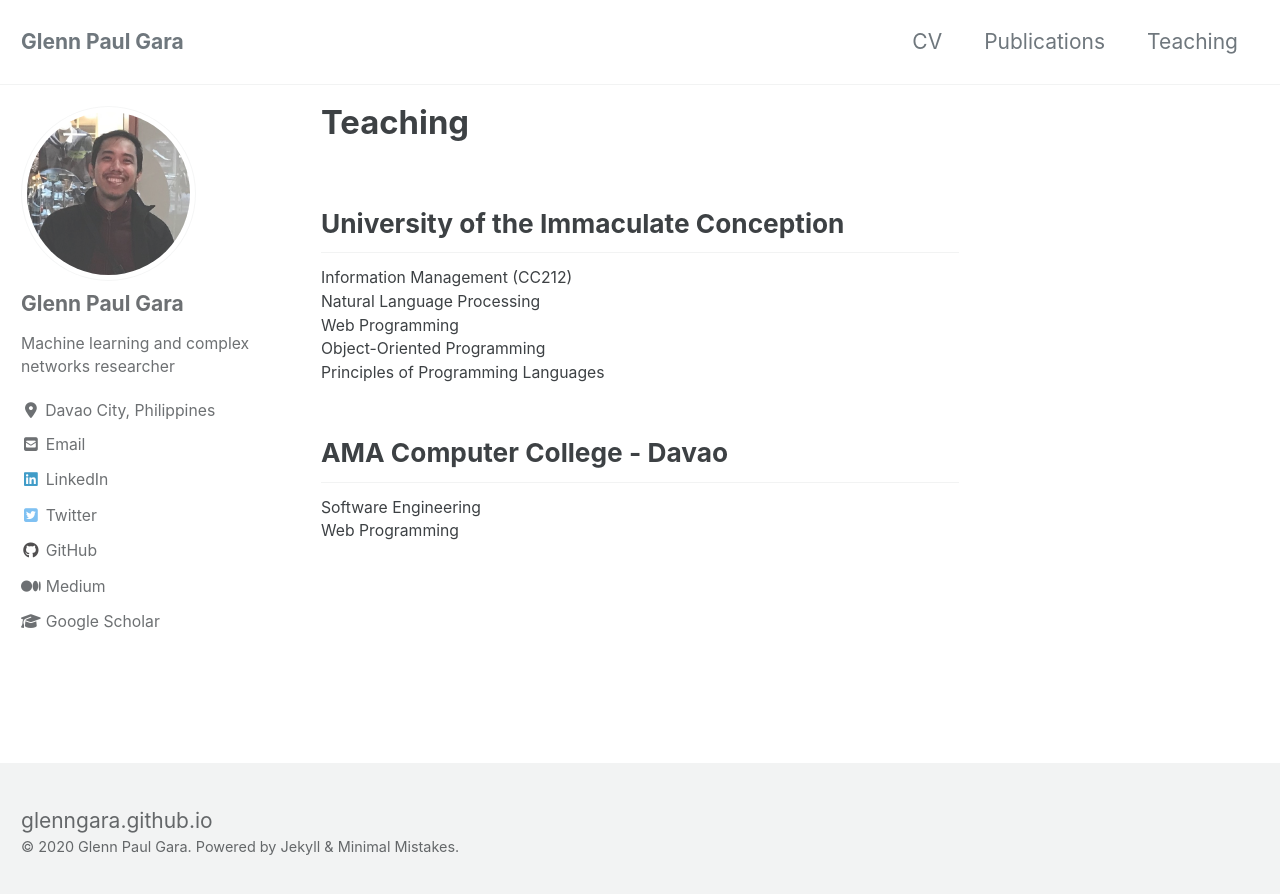
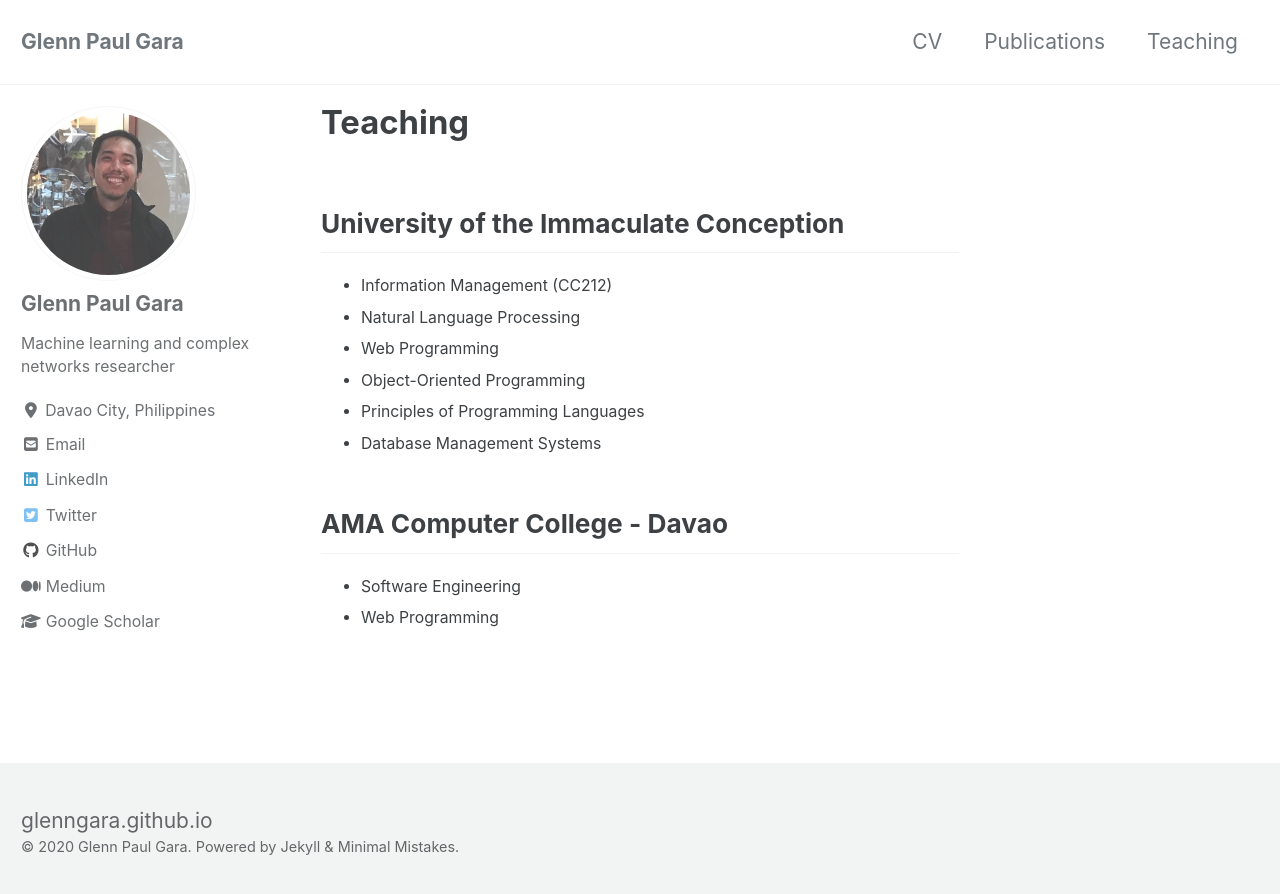
Before and after one commit to glenngara/glenngara.github.io, a Jekyll site: the page built from _pages/teaching.md, in a window 1280 px wide. Shown: the top 894 px of the page. Built offline with Jekyll 4.4.1, drawn with Linux system fonts in a browser that asks for light colours; cached includes are drawn as plain includes; nearby versions of some CDN libraries.

Commit message:
updated teaching page

```diff
--- a/_pages/teaching.md
+++ b/_pages/teaching.md
@@ -7,13 +7,14 @@ author_profile: true
 
 University of the Immaculate Conception
 ------
-Information Management (CC212)
-Natural Language Processing
-Web Programming
-Object-Oriented Programming
-Principles of Programming Languages
+* Information Management (CC212)
+* Natural Language Processing
+* Web Programming
+* Object-Oriented Programming
+* Principles of Programming Languages
+* Database Management Systems
 
 AMA Computer College - Davao
 ------
-Software Engineering
-Web Programming
+* Software Engineering
+* Web Programming
```
